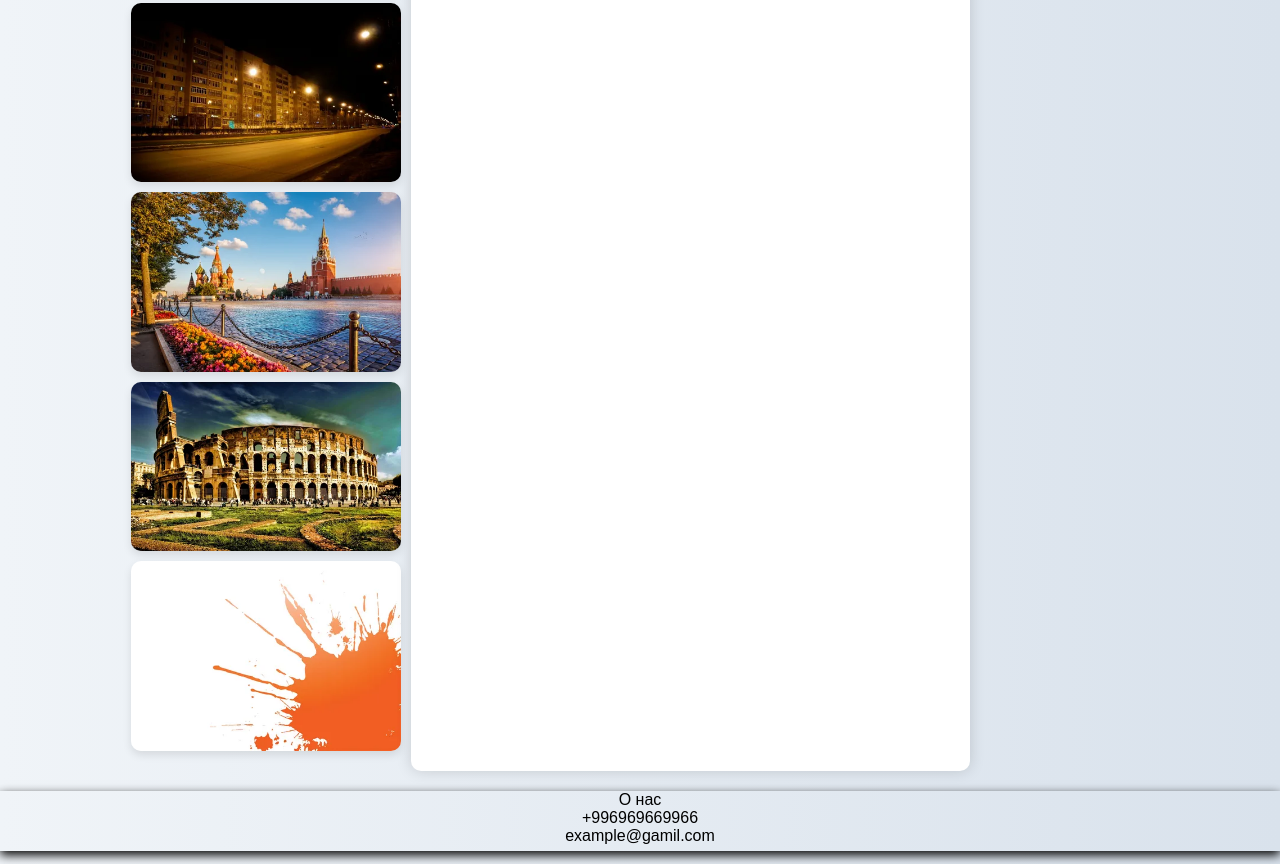
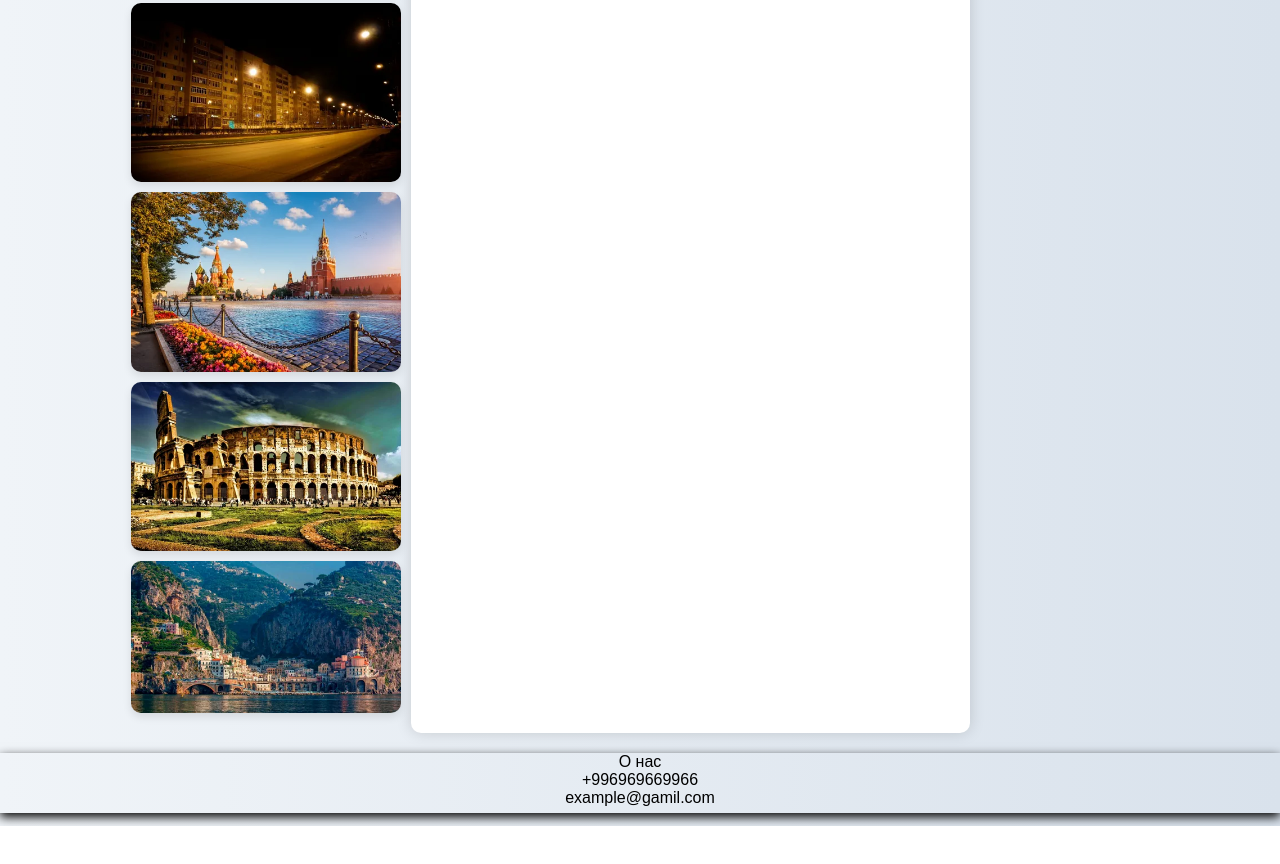
Before and after one commit to kolipos/Polision, a plain HTML site: page Экзаменглавная сторн.html in a window 1280 px wide. Shown: the part 1250-2114 px from the top of the page. After the commit the page ends 2076 px from the top, so only its background shows below. Drawn offline with Linux system fonts and the light colour scheme.

Commit message:
Update Экзаменглавная сторн.html

```diff
--- a/Экзаменглавная сторн.html
+++ b/Экзаменглавная сторн.html
@@ -166,7 +166,7 @@
         <img src="поселок.webp" alt="">
         <img src="москва.webp" alt="">
         <img src="колизей.webp" alt="">
-        <img src="пятно.webp" alt="">
+        <img src="итали.webp" alt="">
     </div>
     <div class="main-panel">
       <h4 class="b">Наш сайт поможет вам найти свою работу</h4>
```
